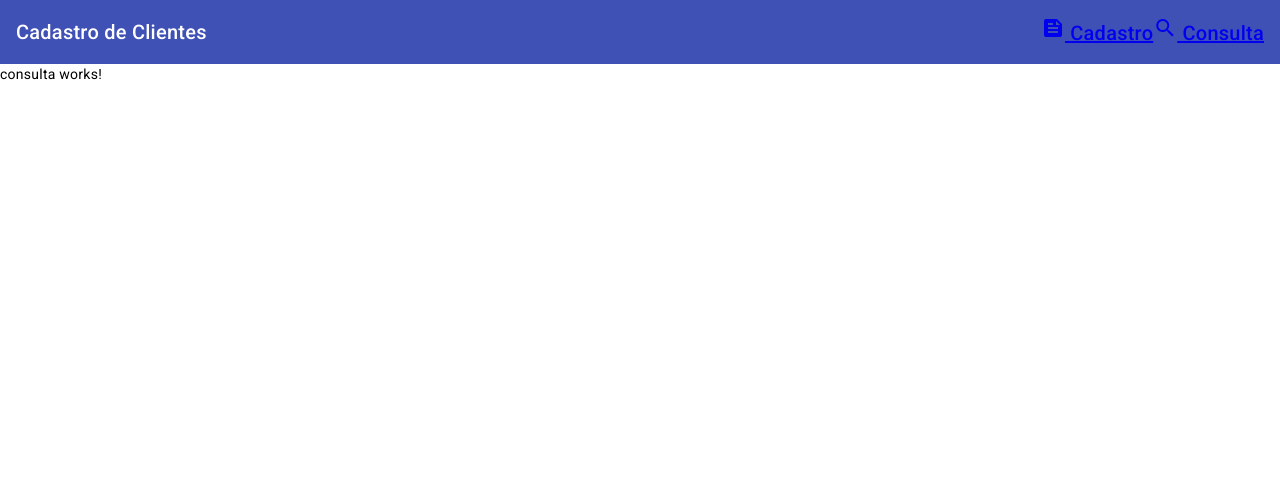
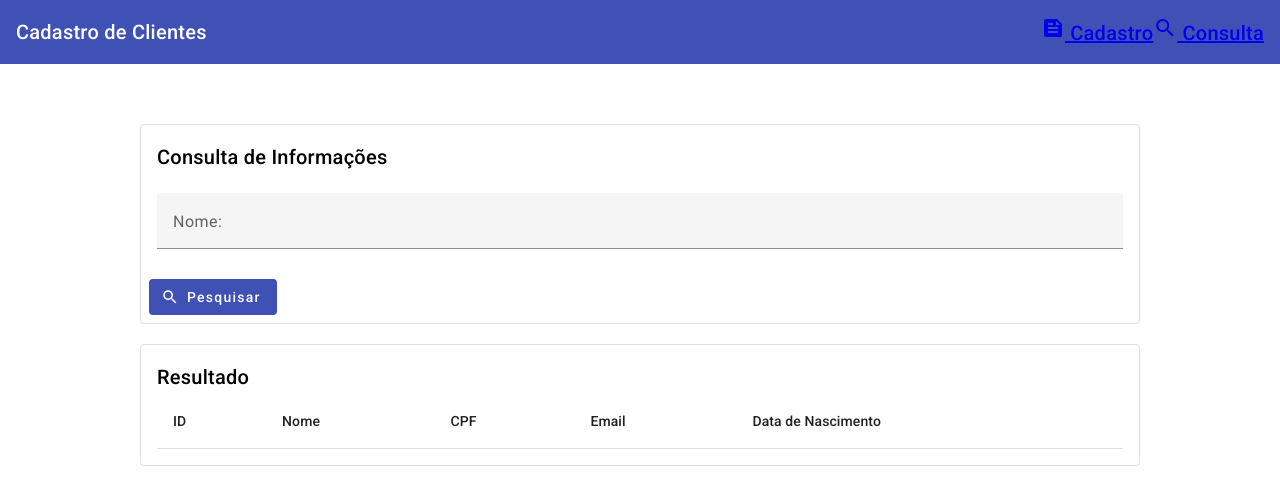
Before and after one commit to Dutkercz/Angular-Curso-Pt2, an Angular app: page /consulta in a window 1280 px wide. Shown: the top 504 px of the page. Built offline with nearby package versions, Linux system fonts and the light colour scheme.

Commit message:
Implementando consulta de clientes

```diff
--- a/src/app/cadastro/cadastro.component.ts
+++ b/src/app/cadastro/cadastro.component.ts
@@ -27,9 +27,7 @@ export class CadastroComponent {
 
   cliente: Cliente = Cliente.newCliente();
 
-  constructor(private service: ClienteService){ // parecido com o autowired do Spring
-
-  }
+  constructor(private service: ClienteService){ }// parecido com o autowired do Spring
 
   salvar(){
     this.service.salvar(this.cliente);
--- a/src/app/cliente.service.ts
+++ b/src/app/cliente.service.ts
@@ -6,9 +6,49 @@ import { Cliente } from './cadastro/cliente';
 })
 export class ClienteService {
 
+  static REPO_CLIENTES = "_CLIENTES"; //aqui definimos a chave para o storage _CLIENTES mas poderia ser outra strinh
+
   constructor() { }
 
   salvar (cliente: Cliente){
-    console.log(cliente);
+    const storage = this.obterStorage(); //obtendo a lista lá do localStorage, que já pode ter dados ou ser uma lista vazia
+    if(storage.some(x => x.cpf === cliente.cpf )){
+      console.log("ERROR! cpf já cadastrado");
+      return;
+    }
+    if(cliente.cpf && cliente.dataNascimento && cliente.email && cliente.nome){
+      storage.push(cliente);//adiciono o cliente que chego como parametro no metodo
+    }else{
+      console.log("Existem dados incompletos");
+      return;
+    }
+
+
+
+    localStorage.setItem(ClienteService.REPO_CLIENTES, JSON.stringify(storage))
+    /*por ultimo guarda a lista novamente, mas agora com o novo cliente,
+    usando a etiqueta (chave), REPO_CLIENTES, que é na verdade _CLIENTES
+    como o localStorage só aceita texto, ele usa o JSON.stringfy() para transformar um array de clientes
+    que é um objeto JS em texto puro*/
+  }
+
+  pesquisarClientes(nome : string) : Cliente [] /* << retorno*/{
+    return this.obterStorage();
+  }
+
+  private obterStorage() : Cliente[]{
+    const repositorioClientes = localStorage.getItem(ClienteService.REPO_CLIENTES);
+    if(repositorioClientes){
+      //quando já houver dados no localStorage, iremos retornar um array com as informações do Storage
+      const clientes : Cliente [] = JSON.parse(repositorioClientes);
+      return clientes
+    }
+
+      // No primeira vez que o metodo for chamado,
+      // iremos passar direto para essa parte do codigo,
+      // e retornaremos um array de storage vazio.
+    const clientes : Cliente [] = [];
+    localStorage.setItem(ClienteService.REPO_CLIENTES, JSON.stringify(clientes))
+    return clientes
   }
 }
--- a/src/app/consulta/consulta.component.html
+++ b/src/app/consulta/consulta.component.html
@@ -1 +1,66 @@
-<p>consulta works!</p>
+<div fxLayout="row" fxLayoutAlign="center">
+    <div fxLayout="column" fxFlex="1000px">
+        <form class="mt-60" #buscaForm="ngForm">
+            <mat-card appearance="outlined">
+                <mat-card-header>
+                    <mat-card-title>Consulta de Informações</mat-card-title>
+                </mat-card-header>
+                <mat-card-content class="mt-20">
+                    <div fxLayout="row">
+                        <div fxLayout="column" fxFlex="full-width">
+                            <mat-form-field>
+                                <mat-label>Nome:</mat-label>
+                                <input matInput placeholder="Ex. João da Silva">
+                            </mat-form-field>
+                        </div>
+                    </div>
+                </mat-card-content>
+                    <mat-card-actions>
+                        <button mat-flat-button color="primary">
+                            <mat-icon fontIcon="search"></mat-icon>
+                                Pesquisar
+                        </button>
+                    </mat-card-actions>
+                </mat-card>
+        </form>
+    </div>
+</div>
+
+<div fxLayout="row" fxLayoutAlign="center" class="mt-20">
+    <div fxLayout="column" fxFlex="1000px">
+            <mat-card appearance="outlined">
+                <mat-card-header>
+                    <mat-card-title>Resultado</mat-card-title>
+                </mat-card-header>
+                <mat-card-content>
+                    <table mat-table [dataSource]="listaClientes">
+                        <ng-container matColumnDef="id">
+                        <th mat-header-cell *matHeaderCellDef> ID </th>
+                        <td mat-cell *matCellDef="let element"> {{element.id}} </td>
+                        </ng-container>
+                        <ng-container matColumnDef="nome">
+                        <th mat-header-cell *matHeaderCellDef> Nome </th>
+                        <td mat-cell *matCellDef="let element"> {{element.nome}} </td>
+                        </ng-container>
+                        <ng-container matColumnDef="cpf">
+                        <th mat-header-cell *matHeaderCellDef> CPF </th>
+                        <td mat-cell *matCellDef="let element"> {{element.cpf}} </td>
+                        </ng-container>
+                        <ng-container matColumnDef="email">
+                        <th mat-header-cell *matHeaderCellDef> Email </th>
+                        <td mat-cell *matCellDef="let element"> {{element.email}} </td>
+                        </ng-container>
+                        <ng-container matColumnDef="dataNascimento">
+                        <th mat-header-cell *matHeaderCellDef> Data de Nascimento </th>
+                        <td mat-cell *matCellDef="let element"> {{element.dataNascimento}} </td>
+                        </ng-container>
+
+                        <tr mat-header-row *matHeaderRowDef="colunasTable"></tr>
+                        <tr mat-row *matRowDef="let row; columns: colunasTable;"></tr>
+
+
+                    </table>
+                </mat-card-content>
+            </mat-card>
+    </div>
+</div>
--- a/src/app/consulta/consulta.component.ts
+++ b/src/app/consulta/consulta.component.ts
@@ -1,11 +1,47 @@
-import { Component } from '@angular/core';
+import { Component, OnInit } from '@angular/core';
+import {CommonModule} from '@angular/common'
+import { MatInputModule } from '@angular/material/input'
+import { MatCardModule } from '@angular/material/card'
+import { FlexLayoutModule} from '@angular/flex-layout'
+import { MatIconModule} from '@angular/material/icon'
+import { FormsModule } from '@angular/forms'
+import { MatTableModule } from '@angular/material/table'
+import { MatButtonModule } from '@angular/material/button'
+import { ClienteService } from '../cliente.service';
+import { Cliente } from '../cadastro/cliente';
 
 @Component({
   selector: 'app-consulta',
-  imports: [],
+  imports: [
+    MatInputModule,
+    MatCardModule,
+    MatIconModule,
+    MatTableModule,
+    MatButtonModule,
+    FlexLayoutModule,
+    FormsModule,
+    CommonModule
+  ],
   templateUrl: './consulta.component.html',
   styleUrl: './consulta.component.scss'
 })
-export class ConsultaComponent {
+export class ConsultaComponent implements OnInit{
+
+  listaClientes : Cliente[] = [];
+  colunasTable: string[] = ['id', 'nome', 'cpf', 'email', 'dataNascimento'];
+
+  constructor(private service : ClienteService){ }
+
+  ngOnInit(): void{
+    //Metodo que chama os dados a serem carregados dentro do clico de vida da tela
+    // carrega e mostra a tela > carrega os dados
+    //Add 'implements OnInit' to the class.
+
+  const clientes = this.service.pesquisarClientes('');
+  console.log('Clientes recebidos:', clientes);
+  this.listaClientes = clientes;
+
+  }
+
 
 }
```
Also changed, not shown: 1 other file (tests, documents, lock files or other folders).
